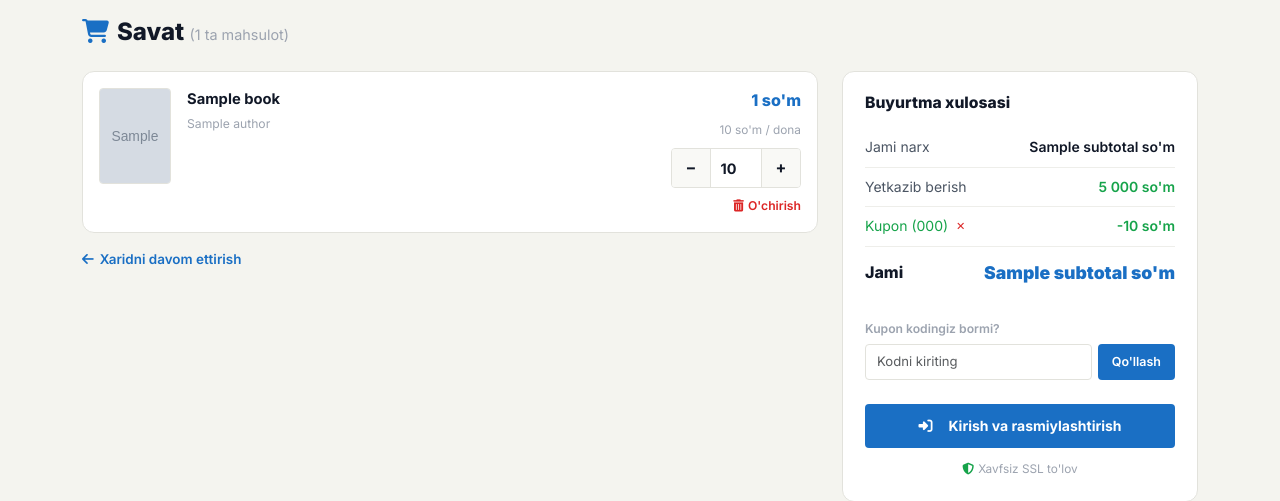
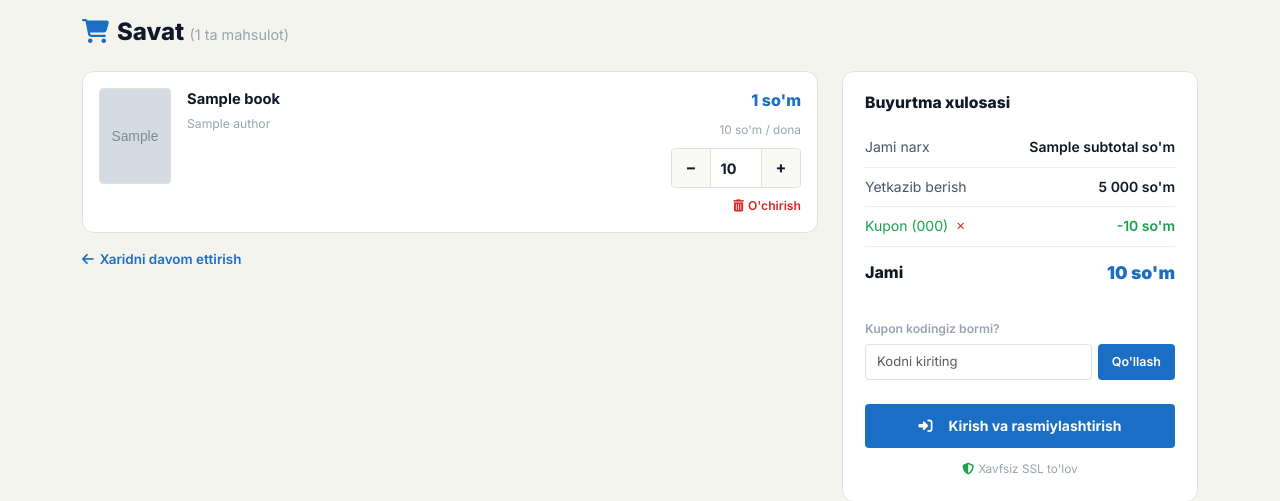
Before and after one commit to Umidjon-coder1/Bookstore, a Django app: template templates/cart/cart.html in a window 1280 px wide. Shown: the part 206-707 px from the top of the page. Run offline with Django 5.2, Linux system fonts and the light colour scheme; the template is opened without the code that fills it: most values are stand-ins (such as "Sample title", 1, 10 or a date in 2020); grey boxes marked "Sample" are stand-in pictures.

Commit message:
Fix cart/checkout totals: include shipping, save discount to order

```diff
--- a/apps/cart/views.py
+++ b/apps/cart/views.py
@@ -36,10 +36,15 @@ class CartView(View):
                     coupon_code = ''
             except Exception:
                 pass
+        from decimal import Decimal as _D
+        shipping = _D('0') if cart.subtotal >= _D('35000') else _D('5000')
+        cart_total = max(_D('0'), cart.subtotal + shipping - discount)
         return render(request, 'cart/cart.html', {
             'cart': cart,
             'coupon_code': coupon_code,
             'discount': discount,
+            'shipping': shipping,
+            'cart_total': cart_total,
         })
 
 
--- a/apps/orders/views.py
+++ b/apps/orders/views.py
@@ -24,12 +24,14 @@ class CheckoutView(View):
             coupon = Coupon.objects.filter(code=coupon_code).first()
             if coupon and coupon.is_valid():
                 discount = coupon.get_discount_amount(cart.subtotal)
-        total = max(Decimal('0'), cart.subtotal - discount)
+        shipping = Decimal('0') if cart.subtotal >= Decimal('35000') else Decimal('5000')
+        total = max(Decimal('0'), cart.subtotal + shipping - discount)
         return render(request, 'orders/checkout.html', {
             'cart': cart,
             'addresses': addresses,
             'coupon_code': coupon_code,
             'discount': discount,
+            'shipping': shipping,
             'total': total,
         })
 
@@ -72,6 +74,7 @@ class CheckoutView(View):
             subtotal=subtotal,
             shipping_cost=shipping_cost,
             tax=round(subtotal * Decimal('0.1'), 2),
+            discount=discount,
         )
 
         for item in cart.items.select_related('book'):
--- a/templates/cart/cart.html
+++ b/templates/cart/cart.html
@@ -76,8 +76,8 @@
         </div>
         <div class="cart-summary-row">
           <span style="color:var(--t-secondary)">Yetkazib berish</span>
-          <span style="color:var(--c-success);font-weight:600">
-            {% if cart.subtotal >= 35000 %}Bepul{% else %}5 000 so'm{% endif %}
+          <span {% if shipping == 0 %}style="color:var(--c-success);font-weight:600"{% else %}style="font-weight:600"{% endif %}>
+            {% if shipping == 0 %}Bepul{% else %}5 000 so'm{% endif %}
           </span>
         </div>
         {% if coupon_code and discount %}
@@ -94,7 +94,7 @@
         <div class="cart-summary-row" style="border-bottom:none;padding-top:12px">
           <span style="font-weight:800;font-size:1rem">Jami</span>
           <span style="font-weight:900;font-size:1.1rem;color:var(--c-primary)" id="cartTotal">
-            {{ cart.subtotal }} so'm
+            {{ cart_total }} so'm
           </span>
         </div>
 
--- a/templates/orders/checkout.html
+++ b/templates/orders/checkout.html
@@ -83,8 +83,8 @@
           {% endif %}
           <div class="d-flex justify-content-between">
             <span class="text-muted">Yetkazib berish</span>
-            <span {% if cart.subtotal >= 35000 %}class="text-success"{% endif %}>
-              {% if cart.subtotal >= 35000 %}Bepul{% else %}5 000 so'm{% endif %}
+            <span {% if shipping == 0 %}class="text-success"{% endif %}>
+              {% if shipping == 0 %}Bepul{% else %}5 000 so'm{% endif %}
             </span>
           </div>
           <hr>
```
